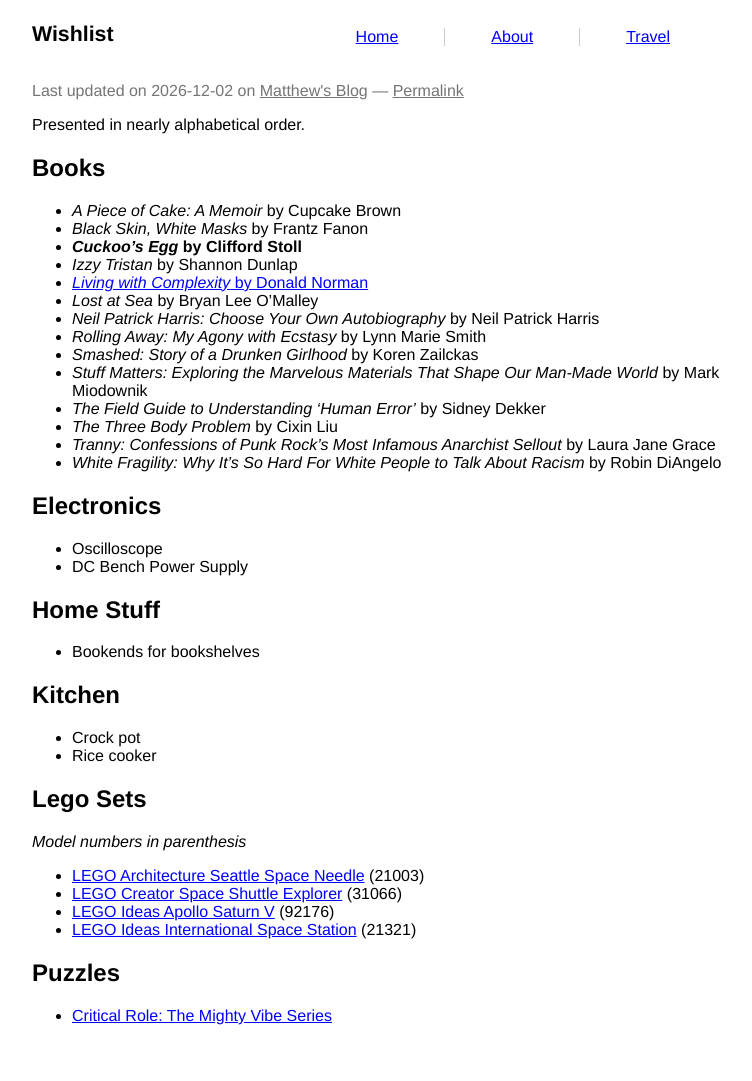
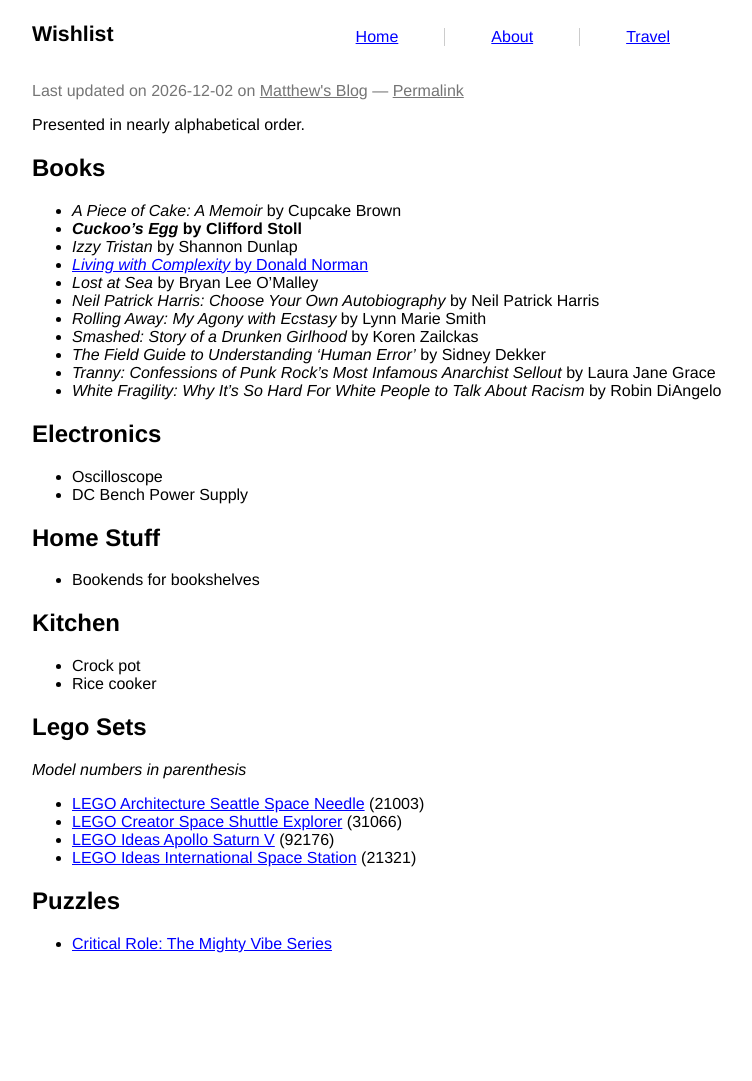
Before and after one commit to prplecake/jrgnsn.net, a Jekyll site: the page built from wishlist.md, in a window 1280 px wide. Shown: the whole page, without its empty margins (258-1010 px from the left). Built offline with Jekyll 4.4.1, drawn with Linux system fonts in a browser that asks for light colours; comment, search, counter and statistics services are not loaded; after the commit the page ends 1009 px from its top, so only the background shows below that.

Commit message:
Remove received books from wishlist

```diff
--- a/wishlist.md
+++ b/wishlist.md
@@ -9,7 +9,6 @@
 
 ## Books
 * *A Piece of Cake: A Memoir* by Cupcake Brown
-* *Black Skin, White Masks* by Frantz Fanon
 * ***Cuckoo's Egg* by Clifford Stoll**
 * *Izzy Tristan* by Shannon Dunlap
 * [*Living with Complexity* by Donald Norman](https://mitpress.mit.edu/books/living-complexity)
@@ -18,10 +17,7 @@
 Harris
 * *Rolling Away: My Agony with Ecstasy* by Lynn Marie Smith
 * *Smashed: Story of a Drunken Girlhood* by Koren Zailckas
-* *Stuff Matters: Exploring the Marvelous Materials That Shape Our
-Man-Made World* by Mark Miodownik
 * *The Field Guide to Understanding 'Human Error'* by Sidney Dekker
-* *The Three Body Problem* by Cixin Liu
 * *Tranny: Confessions of Punk Rock's Most Infamous Anarchist Sellout*
 by Laura Jane Grace
 * *White Fragility: Why It's So Hard For White People to Talk About
```
